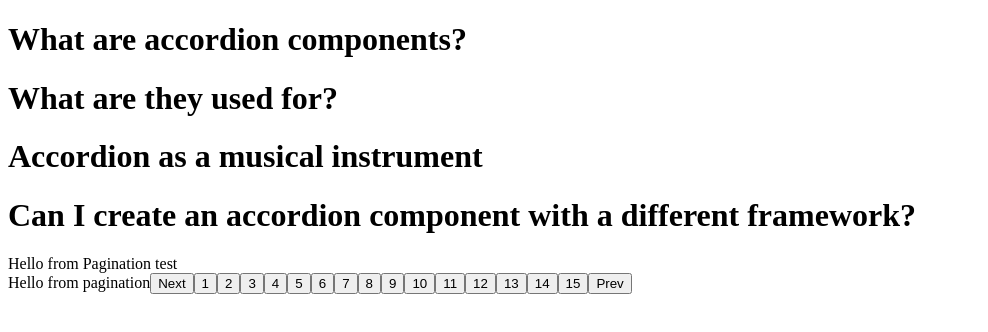
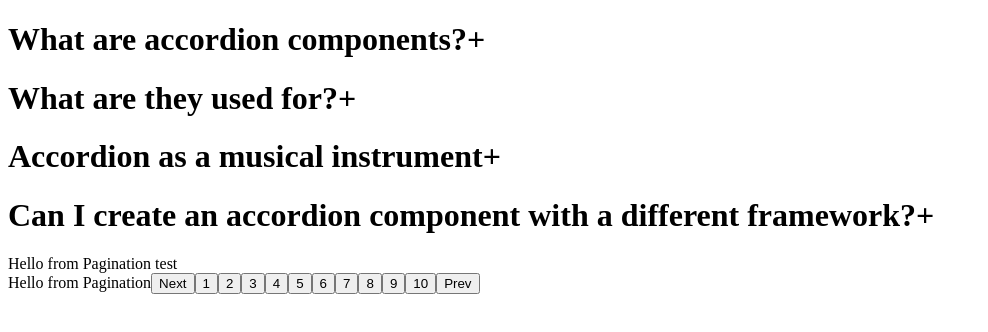
Before and after one commit to himanshusangwann/25_MiniProject, a React (Vite) app: page / in a window 1280 px wide. Shown: the top 332 px of the page, without its empty margins (0-988 px from the left). Built offline with nearby package versions, Linux system fonts and the light colour scheme.

Commit message:
first commit

```diff
--- a/src/Pagination/Pagination.jsx
+++ b/src/Pagination/Pagination.jsx
@@ -1,10 +1,10 @@
-const Pagination=({currentpage,totalpage=15,onpagechange})=>{
+/* const Pagination=({currentpage,totalpage=10,onpagechange})=>{
     function generatepage(){
         const pages =[]
         for(let i=1;i<=totalpage;i++){
             pages.push(i)
         }
-
+        console.log(pages)
         return pages;
     }
     return(
@@ -13,7 +13,7 @@ const Pagination=({currentpage,totalpage=15,onpagechange})=>{
             {
                 generatepage().map((item)=>
 
-                   ( <button>{item}</button>)
+                   ( <button key={item}>{item}</button>)
                 )
             }
             <button>Prev</button>
@@ -25,3 +25,33 @@ const Pagination=({currentpage,totalpage=15,onpagechange})=>{
 }
 
 export default Pagination
+
+ */
+
+import React from 'react'
+const ar= []
+
+function createpagination(totalpages=10){
+    for(let i=1;i<=totalpages;i++){
+        ar.push(i)
+
+    }
+    console.log(ar)
+    return ar
+}
+
+const Pagination = () => {
+  return (
+    <div>
+      Hello from Pagination
+      <button>Next</button>
+      {
+        createpagination().map((item)=>
+        <button>{item}</button>)
+      }
+      <button>Prev</button>
+    </div>
+  )
+}
+
+export default Pagination
--- a/src/components/Index.jsx
+++ b/src/components/Index.jsx
@@ -130,7 +130,7 @@ const index = () => {
     <div>
       {
         data&&data.length>0?
-        data.map((item)=><h1 onClick={()=>openansewer(item.id)} key={item.id}>{item.question}
+        data.map((item)=><h1 onClick={()=>openansewer(item.id)} key={item.id}>{item.question}<span>+</span>
         {item.id===answer?item.answer:null}</h1>):
         <h1>No data found</h1>
       }
```
